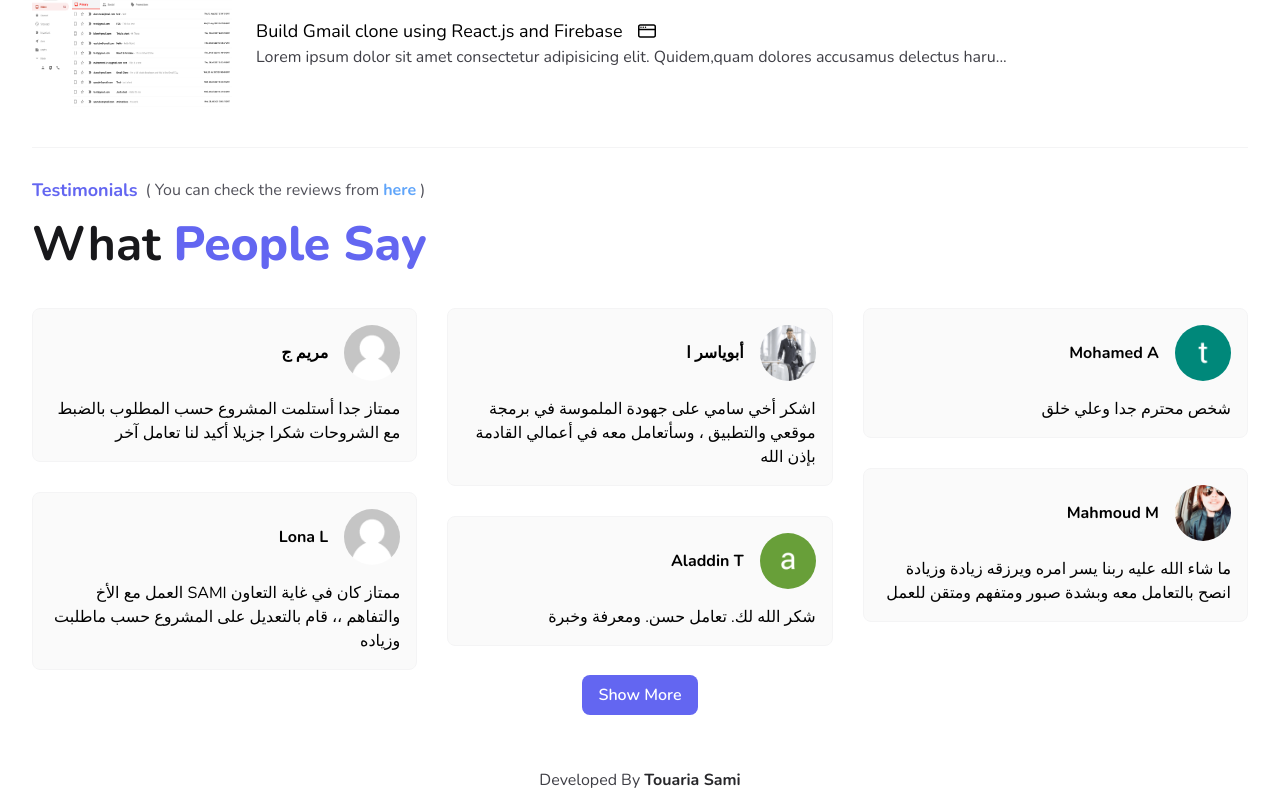
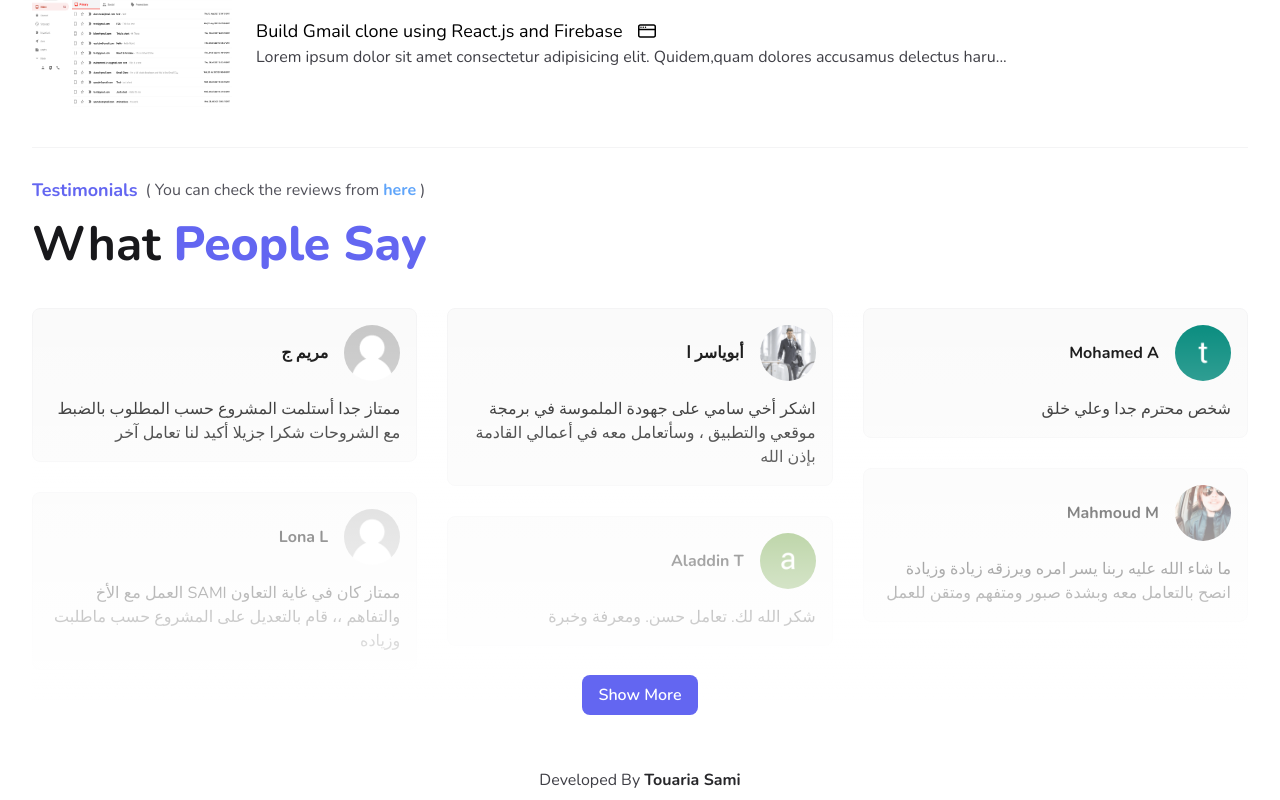
Before and after one commit to touahriasami/my-portfolio, a Next.js app: page / in a window 1280 px wide. Shown: the part 1781-2581 px from the top of the page. Built offline with nearby package versions, Linux system fonts and the light colour scheme.

Commit message:
[FIX] update testimonials gradient

```diff
--- a/components/Testimonials.js
+++ b/components/Testimonials.js
@@ -35,10 +35,10 @@ const Testimonials = () => {
 
       <div className="relative">
         {data.length != count ? (
-          <div className="absolute w-full h-full bottom-0 bg-gradient-to-t from-[50%] text-white dark:from-[#121212]/90 to-transparent flex justify-center items-end">
+          <div className="absolute w-full h-full bottom-0 bg-gradient-to-t from-white/100   dark:from-[#121212]/80 to-transparent flex justify-center items-end z-[999]">
             <span
               onClick={() => setCount(9)}
-              className="bg-indigo-500 dark:text-zinc-900 dark:bg-white capitalize font-semibold px-4 py-2 cursor-pointer rounded-lg mb-[-15px]"
+              className="bg-indigo-500 dark:text-zinc-900 dark:bg-white text-white capitalize font-semibold px-4 py-2 cursor-pointer rounded-lg mb-[-15px]"
             >
               show more
             </span>
```
